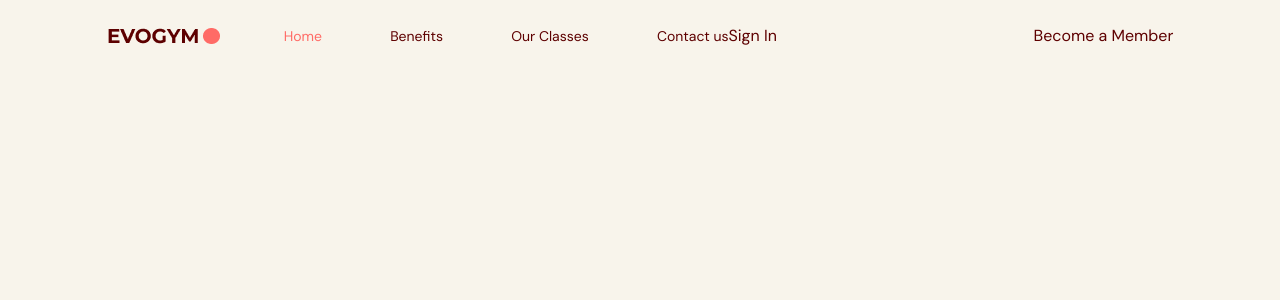
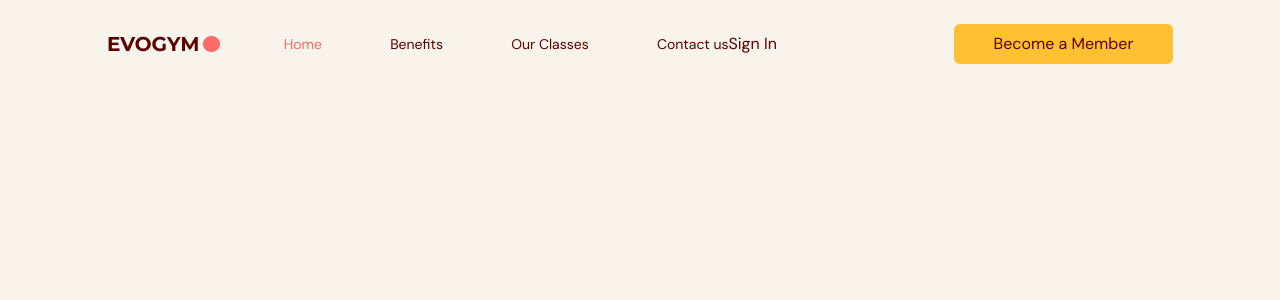
Before and after one commit to chloenth/fitness, a React (Vite) app: page / in a window 1280 px wide. Shown: the top 300 px of the page. Built offline with nearby package versions, Linux system fonts and the light colour scheme.

Commit message:
update navbar with mobile menu and action button

```diff
--- a/src/App.tsx
+++ b/src/App.tsx
@@ -1,4 +1,4 @@
-import { useState } from "react";
+import { useEffect, useState } from "react";
 import Navbar from "@/components/navbar";
 import { SelectedPage } from "./shared/types";
 
@@ -6,10 +6,28 @@
   const [selectedPage, setSelectedPage] = useState<SelectedPage>(
     SelectedPage.Home,
   );
+  const [isTopOfPage, setIsTopOfPage] = useState(true);
+
+  useEffect(() => {
+    const handleScroll = () => {
+      if (window.scrollY === 0) {
+        setIsTopOfPage(true);
+        setSelectedPage(SelectedPage.Home);
+      } else {
+        setIsTopOfPage(false);
+      }
+    };
+    window.addEventListener("scroll", handleScroll);
+    return () => window.removeEventListener("scroll", handleScroll);
+  }, []);
 
   return (
     <div className="app bg-gray-20">
-      <Navbar selectedPage={selectedPage} setSelectedPage={setSelectedPage} />
+      <Navbar
+        isTopOfPage={isTopOfPage}
+        selectedPage={selectedPage}
+        setSelectedPage={setSelectedPage}
+      />
     </div>
   );
 }
--- a/src/components/navbar/index.tsx
+++ b/src/components/navbar/index.tsx
@@ -1,24 +1,31 @@
 import { useState } from "react";
 import { Bars3Icon, XMarkIcon } from "@heroicons/react/24/solid";
+
 import Logo from "@/assets/Logo.png";
-import PageLink from "./PageLink";
 import { SelectedPage } from "@/shared/types";
 import useMediaQuery from "@/hooks/useMediaQuery";
+import ActionButton from "@/shared/ActionButton";
+
+import PageLink from "./PageLink";
 
 type Props = {
   selectedPage: SelectedPage;
   setSelectedPage: (value: SelectedPage) => void;
+  isTopOfPage: boolean;
 };
 
-const Navbar = ({ selectedPage, setSelectedPage }: Props) => {
+const Navbar = ({ selectedPage, setSelectedPage, isTopOfPage }: Props) => {
   const [isMenuToggled, setIsMenuToggled] = useState(false);
 
   const flexBetween = "flex items-center justify-between";
   const isAboveMediumScreens = useMediaQuery("(min-width: 1060px)");
+  const navbarBackground = isTopOfPage ? "" : "bg-primary-100 drop-shadow";
 
   return (
     <nav>
-      <div className={`${flexBetween} fixed top-0 z-30 w-full py-6`}>
+      <div
+        className={`${navbarBackground} ${flexBetween} fixed top-0 z-30 w-full py-6`}
+      >
         <div className={`${flexBetween} mx-auto w-5/6`}>
           <div className={`${flexBetween} w-full gap-16`}>
             {/* Left Side */}
@@ -54,7 +61,9 @@
                 </div>
                 <div className={`${flexBetween} w-full gap-8`}>
                   <p>Sign In</p>
-                  <button>Become a Member</button>
+                  <ActionButton setSelectedPage={setSelectedPage}>
+                    Become a Member
+                  </ActionButton>
                 </div>
               </div>
             ) : (
@@ -68,6 +77,45 @@
           </div>
         </div>
       </div>
+
+      {/* Mobile Menu Modal */}
+      {!isAboveMediumScreens && isMenuToggled && (
+        <div className="bg-primary-100 fixed bottom-0 right-0 z-40 h-full w-[300px] drop-shadow-xl">
+          {/* Close Icon */}
+          <div className="flex justify-end p-12">
+            <button onClick={() => setIsMenuToggled(!isMenuToggled)}>
+              <XMarkIcon className="h-6 w-6 text-gray-400" />
+            </button>
+          </div>
+
+          {/* Menu Items */}
+          <div className="ml-[33%] flex flex-col gap-10 text-2xl">
+            <PageLink
+              page="Home"
+              selectedPage={selectedPage}
+              setSelectedPage={setSelectedPage}
+            />
+
+            <PageLink
+              page="Benefits"
+              selectedPage={selectedPage}
+              setSelectedPage={setSelectedPage}
+            />
+
+            <PageLink
+              page="Our Classes"
+              selectedPage={selectedPage}
+              setSelectedPage={setSelectedPage}
+            />
+
+            <PageLink
+              page="Contact us"
+              selectedPage={selectedPage}
+              setSelectedPage={setSelectedPage}
+            />
+          </div>
+        </div>
+      )}
     </nav>
   );
 };
--- a/src/shared/ActionButton.tsx
+++ b/src/shared/ActionButton.tsx
@@ -1,9 +1,21 @@
 import AnchorLink from "react-anchor-link-smooth-scroll";
+import { SelectedPage } from "./types";
 
-type Props = {};
+type Props = {
+  children: React.ReactNode;
+  setSelectedPage: (value: SelectedPage) => void;
+};
 
-const ActionButton = (props: Props) => {
-  return <AnchorLink>ActionButton</AnchorLink>;
+const ActionButton = ({ children, setSelectedPage }: Props) => {
+  return (
+    <AnchorLink
+      className="bg-secondary-500 hover:bg-primary-500 rounded-md px-10 py-2 hover:text-white"
+      onClick={() => setSelectedPage(SelectedPage.ContactUs)}
+      href={`${SelectedPage.ContactUs}`}
+    >
+      {children}
+    </AnchorLink>
+  );
 };
 
 export default ActionButton;
```
